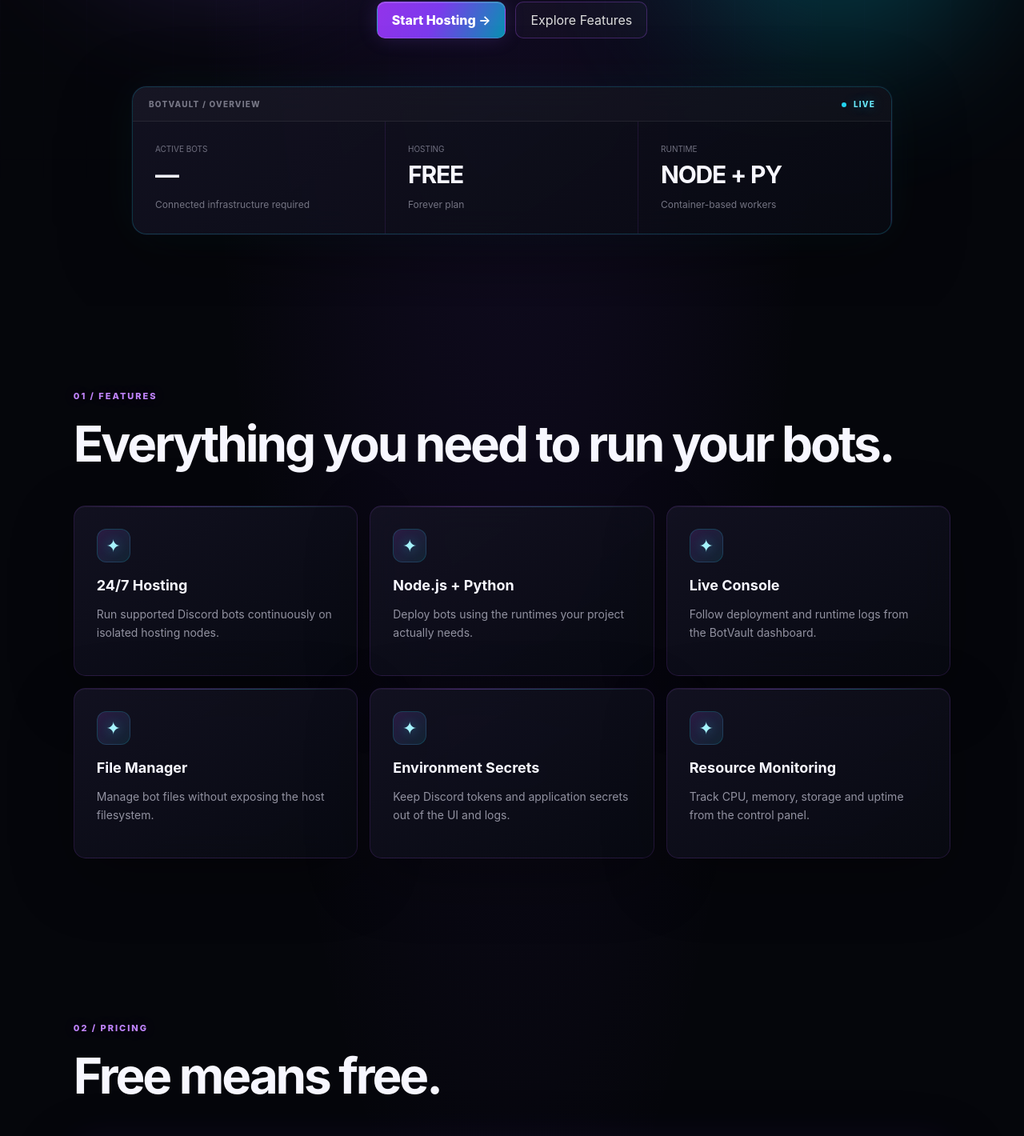
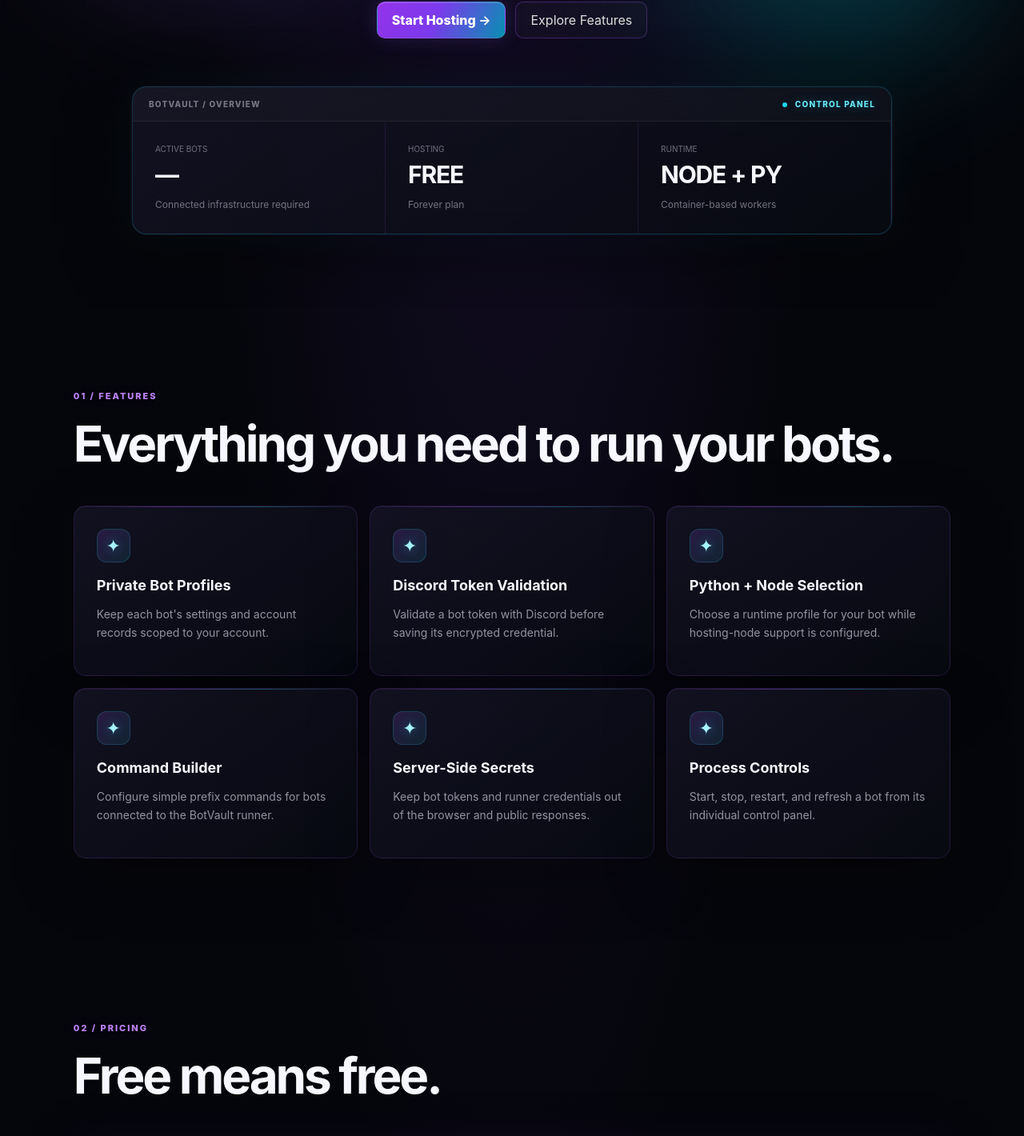
Before and after one commit to christy395/botvault, a Next.js app: page / in a window 1280 px wide. Shown: the part 579-1999 px from the top of the page at 80% size. Built offline with nearby package versions, Linux system fonts and the light colour scheme.

Commit message:
copy: align landing page with implemented hosting features

```diff
--- a/app/page.tsx
+++ b/app/page.tsx
@@ -3,12 +3,12 @@
 import { useState } from "react";
 
 const features = [
-  ["24/7 Hosting", "Run supported Discord bots continuously on isolated hosting nodes."],
-  ["Node.js + Python", "Deploy bots using the runtimes your project actually needs."],
-  ["Live Console", "Follow deployment and runtime logs from the BotVault dashboard."],
-  ["File Manager", "Manage bot files without exposing the host filesystem."],
-  ["Environment Secrets", "Keep Discord tokens and application secrets out of the UI and logs."],
-  ["Resource Monitoring", "Track CPU, memory, storage and uptime from the control panel."]
+  ["Private Bot Profiles", "Keep each bot's settings and account records scoped to your account."],
+  ["Discord Token Validation", "Validate a bot token with Discord before saving its encrypted credential."],
+  ["Python + Node Selection", "Choose a runtime profile for your bot while hosting-node support is configured."],
+  ["Command Builder", "Configure simple prefix commands for bots connected to the BotVault runner."],
+  ["Server-Side Secrets", "Keep bot tokens and runner credentials out of the browser and public responses."],
+  ["Process Controls", "Start, stop, restart, and refresh a bot from its individual control panel."]
 ];
 
 export default function Home() {
@@ -39,7 +39,7 @@
           <a className="secondary" href="#features">Explore Features</a>
         </div>
         <div className="heroPanel">
-          <div className="panelTop"><span>BOTVAULT / OVERVIEW</span><span className="live"><i /> LIVE</span></div>
+          <div className="panelTop"><span>BOTVAULT / OVERVIEW</span><span className="live"><i /> CONTROL PANEL</span></div>
           <div className="panelGrid">
             <div><small>ACTIVE BOTS</small><strong>—</strong><span>Connected infrastructure required</span></div>
             <div><small>HOSTING</small><strong>FREE</strong><span>Forever plan</span></div>
@@ -60,7 +60,7 @@
         <article className="priceCard">
           <div><span className="pill">FREE FOREVER</span><h3>Starter</h3><p>Everything required to begin hosting on the available BotVault node capacity.</p></div>
           <div className="price">₹0 <small>/ forever</small></div>
-          <ul><li>Configurable bot limit</li><li>Configurable RAM and storage</li><li>Node.js and Python</li><li>Dashboard and console</li><li>File and environment management</li></ul>
+          <ul><li>Free account and bot profiles</li><li>Limits depend on connected node capacity</li><li>Python and Node runtime selection</li><li>Bot controls and command builder</li><li>Encrypted token storage</li></ul>
           <a className="primary" href="/dashboard">Create Your Bot <b>→</b></a>
         </article>
       </section>
@@ -77,8 +77,8 @@
       <section id="faq" className="section faq">
         <div className="sectionHead"><span>04 / FAQ</span><h2>Questions, answered.</h2></div>
         <details><summary>Is BotVault really free?</summary><p>The application is designed around a ₹0/$0 Free Forever plan. Actual capacity depends on the hosting nodes connected to the platform.</p></details>
-        <details><summary>Where do my Discord bots run?</summary><p>The website manages your bots, while dedicated hosting nodes run their code. Each bot should run in an isolated container with appropriate resource limits.</p></details>
-        <details><summary>Are Discord tokens protected?</summary><p>The production architecture requires tokens to remain server-side and protected. They must never be placed in public URLs, browser logs, analytics, or normal API responses.</p></details>
+        <details><summary>Where do my Discord bots run?</summary><p>The website is the control panel. A separately configured Linux hosting runner must be online to keep a bot connected. The current runner supports Discord gateway connections and configured simple commands; arbitrary project-file uploads and isolated per-user containers are not enabled yet.</p></details>
+        <details><summary>Are Discord tokens protected?</summary><p>BotVault encrypts stored tokens in the web database and does not return them in normal bot API responses. The runner currently keeps reconnect state in a private local JSON file, so the VPS filesystem must be restricted; encrypted runner-side persistence is still a production-hardening task.</p></details>
       </section>
 
       <footer><div className="brand">BOT<span>VAULT</span></div><p>Free Discord Bot Hosting. Forever.</p><span>© 2026 BotVault</span></footer>
```
